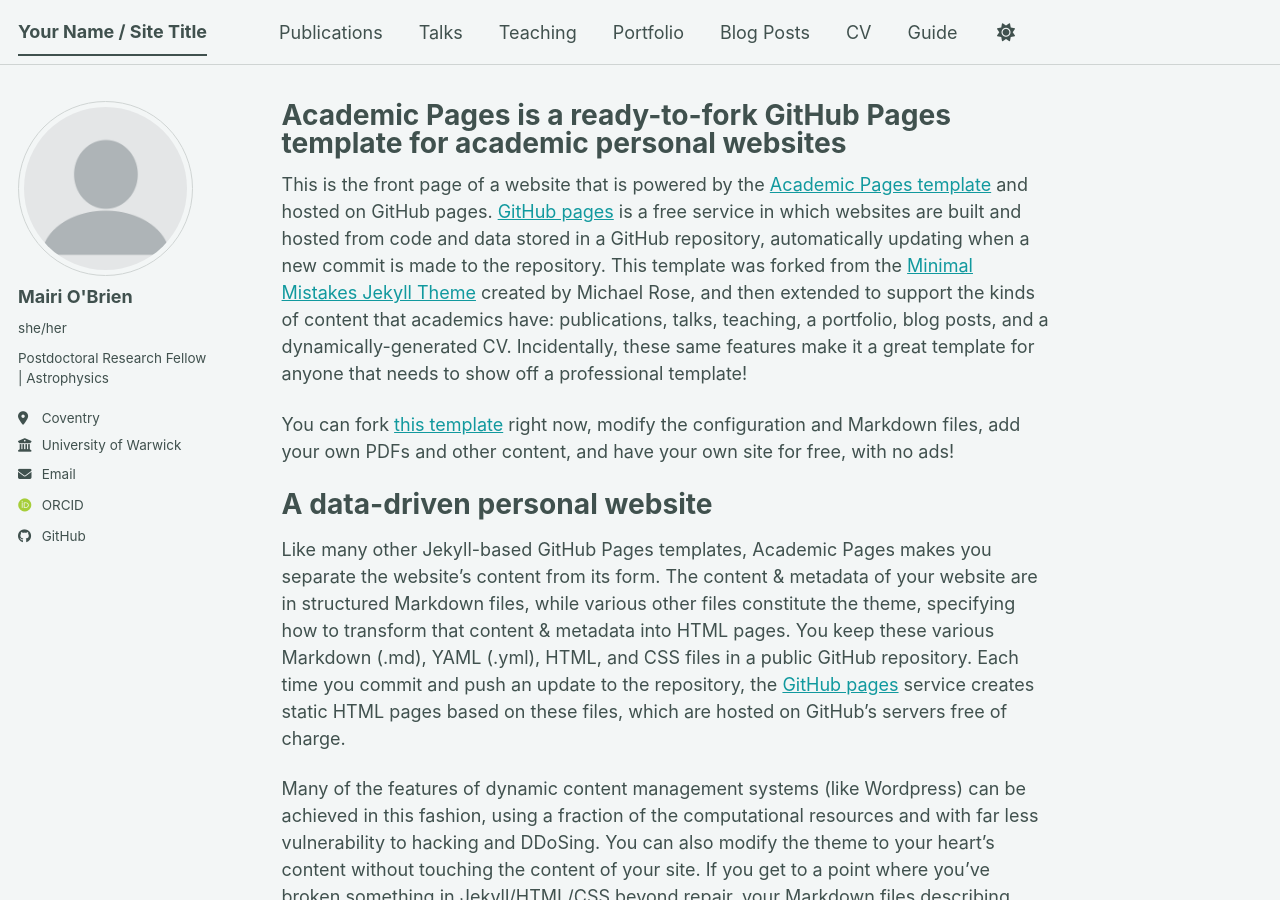
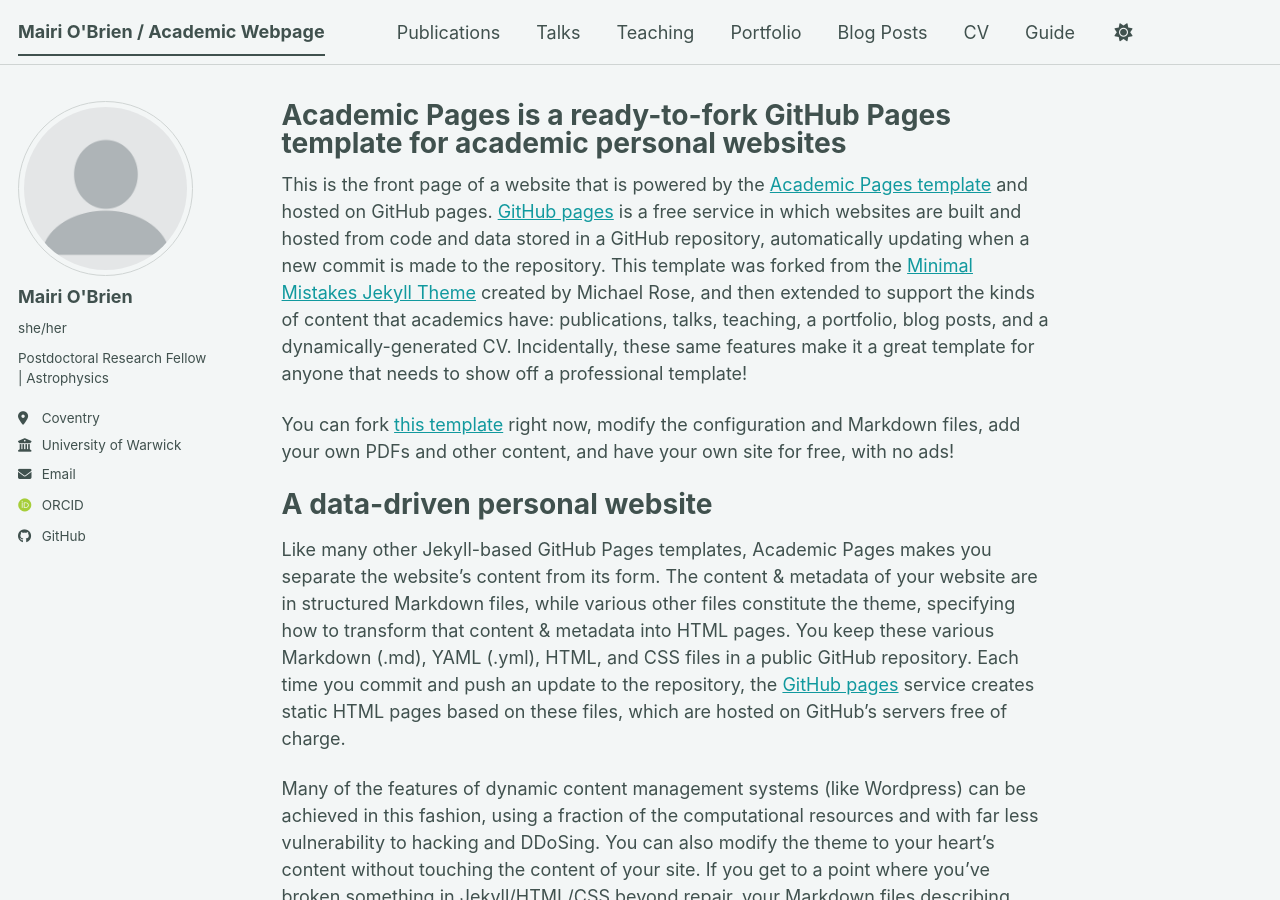
Before and after one commit to mairiobrien/mairiobrien.github.io, a Jekyll site: the page built from _pages/about.md, in a window 1280 px wide and 900 px high. Built offline with Jekyll 4.4.1, drawn with Linux system fonts in a browser that asks for light colours; some web fonts are replaced; a script bundle is joined from its source files by our own code; library files that are not in the unit come from our copies.

Commit message:
Update _config.yml

```diff
--- a/_config.yml
+++ b/_config.yml
@@ -9,7 +9,7 @@
 # Basic Site Settings
 locale                   : "en-US"
 site_theme               : "mint" # The available themes options are "default", "air", "sunrise", "mint", "dirt" and "contrast"
-title                    : "Your Name / Site Title"
+title                    : "Mairi O'Brien / Academic Webpage"
 title_separator          : "-"
 name                     : &name "Mairi O'Brien"
 description              : &description "Mairi O'Brien"   # Update this with a general description of your site, this is the default if not overridden by a page
```
